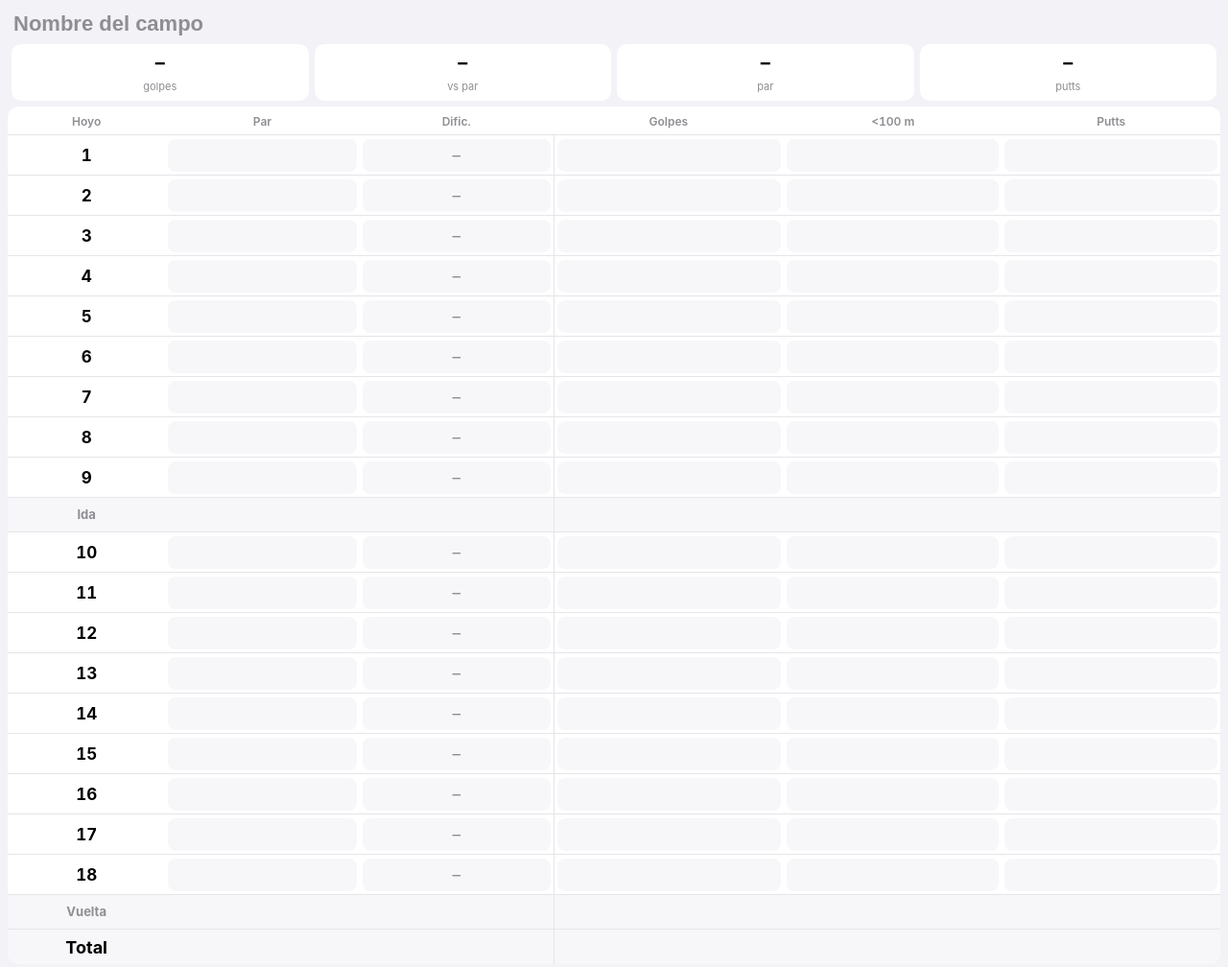
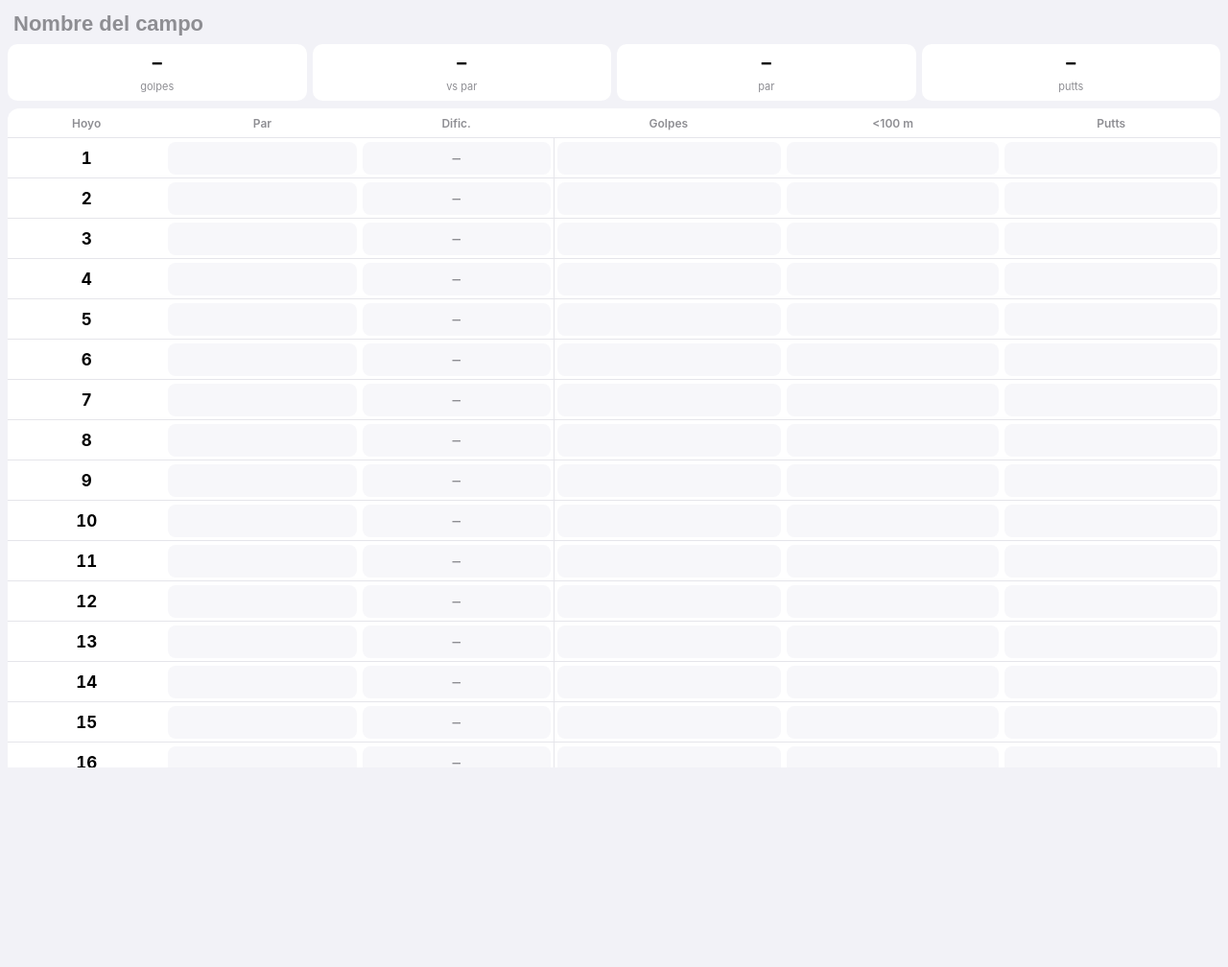
Before and after one commit to not-xly/Golf, a plain HTML site: page index.html in a window 1280 px wide. Shown: the top 1008 px of the page at 96% size. After the commit the page ends 800 px from the top, so only its background shows below. Drawn offline with Linux system fonts and the light colour scheme.

Commit message:
Estilo iOS sobrio, cabecera fija, solo total, nuevo icono
Co-Authored-By: Claude Opus 5.5 <noreply@anthropic.com>

```diff
--- a/app.js
+++ b/app.js
@@ -78,9 +78,7 @@ function build() {
   rowsEl.textContent = '';
   for (let i = 0; i < HOLES; i++) {
     rowsEl.append(holeRow(i));
-    if (i === 8) { const t = totalRow('Ida', 'out'); t.range = [0, 9]; totals.push(t); rowsEl.append(t); }
   }
-  const back = totalRow('Vuelta', 'in'); back.range = [9, 18]; totals.push(back); rowsEl.append(back);
   const all = totalRow('Total', 'grand'); all.range = [0, 18]; totals.push(all); rowsEl.append(all);
   $('course').value = state.course;
 }
@@ -88,12 +86,6 @@ function build() {
 function refreshRow(i) {
   const h = state.holes[i];
   const tr = rowsEl.querySelector(`tr[data-i="${i}"]`);
-  const g = tr.querySelector('[data-f="g"]');
-  g.classList.remove('under', 'bogey', 'double');
-  if (h.g != null && h.par != null) {
-    const d = h.g - h.par;
-    if (d < 0) g.classList.add('under'); else if (d === 1) g.classList.add('bogey'); else if (d > 1) g.classList.add('double');
-  }
   // Los golpes cortos más los putts no pueden superar el total de golpes
   const bad = h.g != null && (h.s || 0) + (h.p || 0) > h.g;
   for (const f of ['g', 's', 'p']) tr.querySelector(`[data-f="${f}"]`).classList.toggle('warn', bad);
@@ -118,8 +110,6 @@ function refreshTotals() {
   for (const h of state.holes) if (h.g != null && h.par != null) { d += h.g - h.par; any = true; }
   const el = $('sumDiff');
   el.textContent = any ? signed(d) : '–';
-  el.classList.toggle('over', any && d > 0);
-  el.classList.toggle('under', any && d < 0);
 }
 
 function refreshAll() {
@@ -202,24 +192,17 @@ function reloadInputs() {
 $('newRound').addEventListener('click', () => {
   if (!confirm('¿Empezar una ronda nueva? Se borran los golpes de todos los hoyos.')) return;
   for (const h of state.holes) { h.g = null; h.s = null; h.p = null; }
-  save(); reloadInputs(); window.scrollTo(0, 0);
+  save(); reloadInputs(); document.querySelector('main').scrollTop = 0;
 });
 $('resetCourse').addEventListener('click', () => {
   if (!confirm('¿Borrar todo? Se pierden el par, la dificultad, el nombre del campo y los golpes.')) return;
   state.course = '';
   state.holes = Array.from({ length: HOLES }, blankHole);
-  save(); reloadInputs(); window.scrollTo(0, 0);
+  save(); reloadInputs(); document.querySelector('main').scrollTop = 0;
 });
-
-// La cabecera de la tabla se queda fija justo debajo del resumen
-function setHeadOffset() {
-  document.documentElement.style.setProperty('--head-h', $('course').closest('.top').offsetHeight + 'px');
-}
-window.addEventListener('resize', setHeadOffset);
 
 build();
 refreshAll();
-setHeadOffset();
 
 if ('serviceWorker' in navigator) {
   window.addEventListener('load', () => navigator.serviceWorker.register('sw.js').catch(() => {}));
--- a/index.html
+++ b/index.html
@@ -25,18 +25,15 @@
       <div class="stat"><span class="num" id="sumPar">–</span><span class="lbl">par</span></div>
       <div class="stat"><span class="num" id="sumPutts">–</span><span class="lbl">putts</span></div>
     </div>
+    <table class="cols">
+      <colgroup><col class="c-hole"><col class="c-par"><col class="c-hcp"><col class="c-g"><col class="c-s"><col class="c-p"></colgroup>
+      <tr><th>Hoyo</th><th>Par</th><th>Dific.</th><th>Golpes</th><th>&lt;100&nbsp;m</th><th>Putts</th></tr>
+    </table>
   </header>
 
   <main>
     <table class="card" id="card">
-      <colgroup>
-        <col class="c-hole"><col class="c-par"><col class="c-hcp"><col class="c-g"><col class="c-s"><col class="c-p">
-      </colgroup>
-      <thead>
-        <tr>
-          <th>Hoyo</th><th>Par</th><th>Dific.</th><th>Golpes</th><th>&lt;100&nbsp;m</th><th>Putts</th>
-        </tr>
-      </thead>
+      <colgroup><col class="c-hole"><col class="c-par"><col class="c-hcp"><col class="c-g"><col class="c-s"><col class="c-p"></colgroup>
       <tbody id="rows"></tbody>
     </table>
 
--- a/styles.css
+++ b/styles.css
@@ -1,43 +1,44 @@
 :root {
   --bg: #f2f2f7; --card: #fff; --text: #000; --muted: #8e8e93; --line: #e5e5ea;
   --accent: #007aff; --sub: #f7f7fa; --green: #34c759; --red: #ff3b30;
-  --under: #dff5e3; --bogey: #fff1d6; --double: #ffe0de; --warn: #ff3b30;
+  --warn: #ff3b30;
 }
 @media (prefers-color-scheme: dark) {
   :root {
     --bg: #000; --card: #1c1c1e; --text: #fff; --muted: #8e8e93; --line: #38383a;
-    --accent: #0a84ff; --sub: #2c2c2e; --under: #1d3b24; --bogey: #3d3218; --double: #42201e;
+    --accent: #0a84ff; --sub: #2c2c2e;
   }
 }
 * { box-sizing: border-box; -webkit-tap-highlight-color: transparent; }
 html, body { margin: 0; background: var(--bg); color: var(--text);
   font: 16px/1.3 -apple-system, BlinkMacSystemFont, "SF Pro Text", system-ui, sans-serif; }
-body { padding: env(safe-area-inset-top) 0 calc(env(safe-area-inset-bottom) + 16px); }
+/* Solo se desplaza la lista; la cabecera queda siempre fija */
+html, body { height: 100%; overflow: hidden; }
+body { display: flex; flex-direction: column; height: 100dvh; }
 button { font: inherit; }
 
-.top { position: sticky; top: 0; z-index: 3; background: var(--bg);
-  padding: 8px 12px 6px; padding-top: calc(env(safe-area-inset-top) + 8px); margin-top: calc(-1 * env(safe-area-inset-top)); }
-.course { width: 100%; border: 0; background: transparent; color: var(--text);
+.top { flex: none; z-index: 3; background: var(--bg);
+  padding: calc(env(safe-area-inset-top) + 8px) 8px 0; }
+.course { width: calc(100% - 8px); margin: 0 4px; border: 0; background: transparent; color: var(--text);
   font-size: 22px; font-weight: 700; padding: 4px 2px; outline: none; }
 .course::placeholder { color: var(--muted); font-weight: 600; }
 .summary { display: grid; grid-template-columns: repeat(4, 1fr); gap: 6px; margin-top: 4px; }
 .stat { background: var(--card); border-radius: 10px; padding: 6px 4px; text-align: center; }
 .stat .num { display: block; font-size: 20px; font-weight: 700; font-variant-numeric: tabular-nums; }
 .stat .lbl { font-size: 11px; color: var(--muted); }
-.num.over { color: var(--red); } .num.under { color: var(--green); }
 
-main { padding: 0 8px; }
+main { flex: 1; min-height: 0; overflow-y: auto; -webkit-overflow-scrolling: touch;
+  overscroll-behavior: contain; padding: 0 8px calc(env(safe-area-inset-bottom) + 16px); }
 .card { width: 100%; border-collapse: separate; border-spacing: 0; background: var(--card);
   border-radius: 12px; table-layout: fixed; font-variant-numeric: tabular-nums; }
 .c-hole { width: 13%; } .c-par { width: 16%; } .c-hcp { width: 16%; }
 .c-g { width: 19%; } .c-s { width: 18%; } .c-p { width: 18%; }
-thead th:first-child { border-top-left-radius: 12px; }
-thead th:last-child { border-top-right-radius: 12px; }
+.cols { width: 100%; table-layout: fixed; border-collapse: separate; border-spacing: 0; margin-top: 8px;
+  background: var(--card); border-radius: 12px 12px 0 0; border-bottom: 1px solid var(--line); }
+.cols th { font-size: 12px; font-weight: 600; color: var(--muted); padding: 8px 0 7px; white-space: nowrap; }
+.card { border-radius: 0 0 12px 12px; }
 tr.grand td:first-child { border-bottom-left-radius: 12px; }
 tr.grand td:last-child { border-bottom-right-radius: 12px; }
-thead th { position: sticky; top: var(--head-h, 108px); z-index: 2; background: var(--card);
-  font-size: 12px; font-weight: 600; color: var(--muted); padding: 8px 0 6px;
-  border-bottom: 1px solid var(--line); white-space: nowrap; }
 td { border-bottom: 1px solid var(--line); padding: 3px 3px; text-align: center; height: 42px; }
 tr:last-child td { border-bottom: 0; }
 td.hole { font-weight: 700; font-size: 17px; }
@@ -48,15 +49,13 @@ td.split { border-left: 1px solid var(--line); }
   padding: 0; outline: none; appearance: none; -webkit-appearance: none; font-variant-numeric: tabular-nums; }
 .cell:focus { border-color: var(--accent); background: var(--card); }
 .cell::placeholder { color: var(--line); }
-.cell.under { background: var(--under); } .cell.bogey { background: var(--bogey); } .cell.double { background: var(--double); }
-.cell.warn { border-color: var(--warn); }
+.cell.warn { color: var(--warn); }
 .hcp { color: var(--accent); }
 .hcp.empty { color: var(--muted); font-weight: 400; }
 
-tr.total td { background: var(--sub); font-weight: 700; font-size: 16px; height: 36px; }
-tr.total td.lbl { font-size: 13px; color: var(--muted); }
-tr.total.grand td { font-size: 18px; }
-tr.total.grand td.lbl { color: var(--text); }
+tr.total td { font-weight: 700; font-size: 18px; height: 44px; border-top: 1px solid var(--line); }
+tr.total td.lbl { font-size: 14px; }
+tr.total td.lbl { color: var(--text); }
 
 .legend { font-size: 12px; color: var(--muted); margin: 10px 6px; }
 .actions { margin: 18px 4px 8px; }
--- a/sw.js
+++ b/sw.js
@@ -1,6 +1,6 @@
 // Service worker: guarda la app para usarla sin conexión.
 // Red primero con límite de tiempo; si no hay red o tarda, usa la copia guardada.
-const CACHE_VERSION = 'golf-v1';
+const CACHE_VERSION = 'golf-v2';
 const NETWORK_TIMEOUT = 3000;
 const APP_SHELL = [
   './', './index.html', './styles.css', './app.js',
```
Also changed, not shown: icons/icon-180.png, icons/icon-192.png, icons/icon-512.png.
